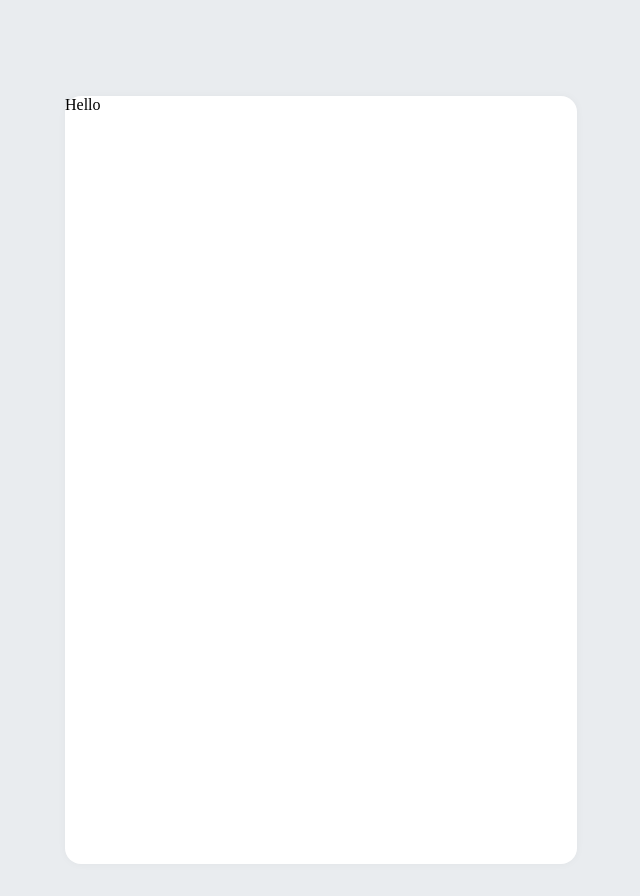
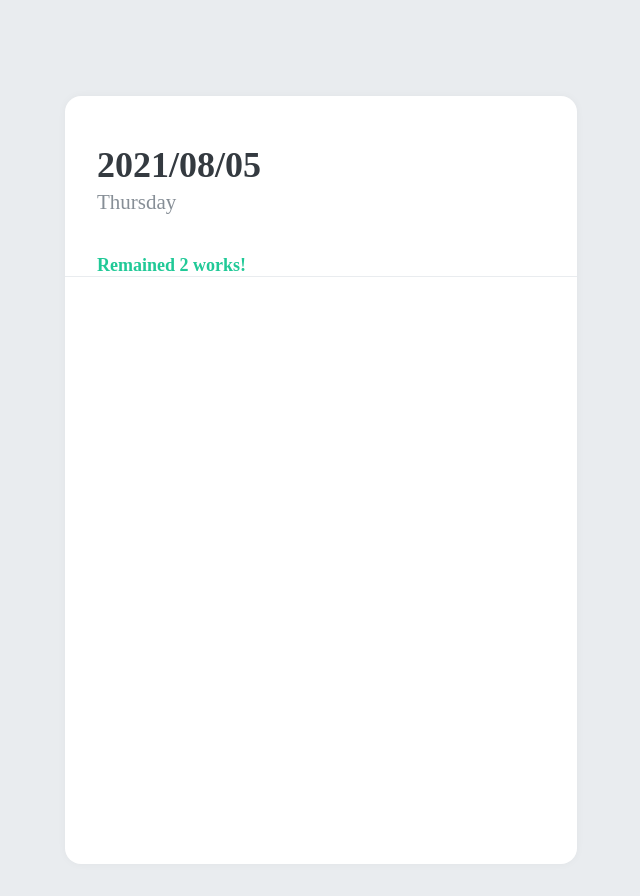
Before and after one commit to jeo19/mashup-todolist, a React (Create React App) app: page / in a window 1280 px wide. Shown: the whole page, without its empty margins (319-959 px from the left). Built offline with nearby package versions, Linux system fonts and the light colour scheme.

Commit message:
feat:Add the TodoHead styled-components

```diff
--- a/src/App.js
+++ b/src/App.js
@@ -1,6 +1,7 @@
 import React from "react";
 import { createGlobalStyle } from "styled-components";
 import TodoTemplate from "./components/TodoTemplate";
+import TodoHead from "./components/TodoHead";
 
 const GlobalStyle = createGlobalStyle`
 body {
@@ -11,7 +12,9 @@ function App() {
   return (
     <>
       <GlobalStyle />
-      <TodoTemplate>Hello</TodoTemplate>
+      <TodoTemplate>
+        <TodoHead />
+      </TodoTemplate>
     </>
   );
 }
--- /dev/null
+++ b/src/components/TodoHead.js
@@ -0,0 +1,41 @@
+import React from "react";
+import styled from "styled-components";
+
+const TodoHeadBlock = styled.div`
+  padding-top: 48px;
+  padding-left: 32px;
+  padding-right: 32px;
+  padding-bottom: 24x;
+  border-bottom: 1px solid #e9ecef;
+
+  h1 {
+    margin: 0;
+    font-size: 36px;
+    color: #343a40;
+  }
+
+  .day {
+    margin-top: 4px;
+    color: #868e96;
+    font-size: 21px;
+  }
+
+  .tasks-left {
+    color: #20c997;
+    font-size: 18px;
+    margin-top: 40px;
+    font-weight: bold;
+  }
+`;
+
+function TodoHead() {
+  return (
+    <TodoHeadBlock>
+      <h1>2021/08/05</h1>
+      <div className="day">Thursday</div>
+      <div className="tasks-left">Remained 2 works!</div>
+    </TodoHeadBlock>
+  );
+}
+
+export default TodoHead;
```
